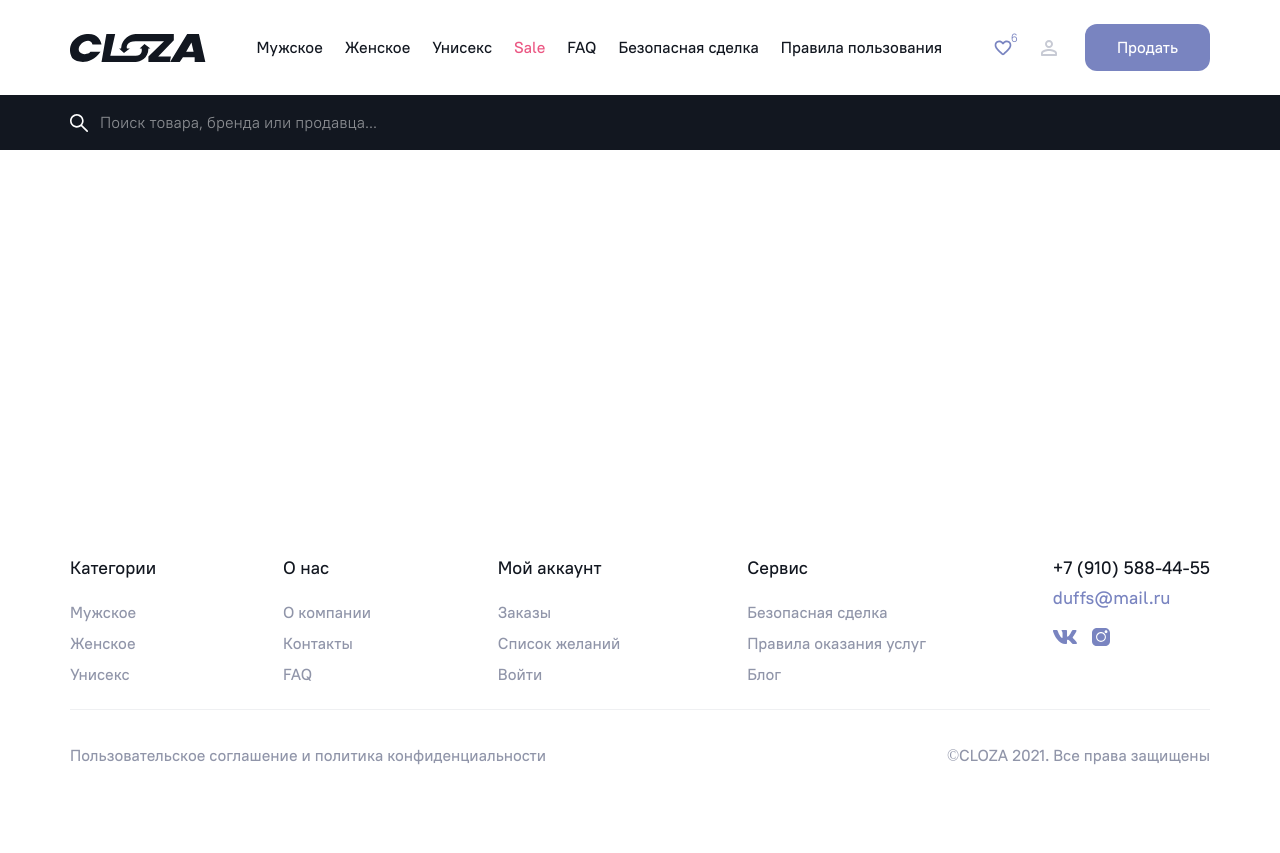
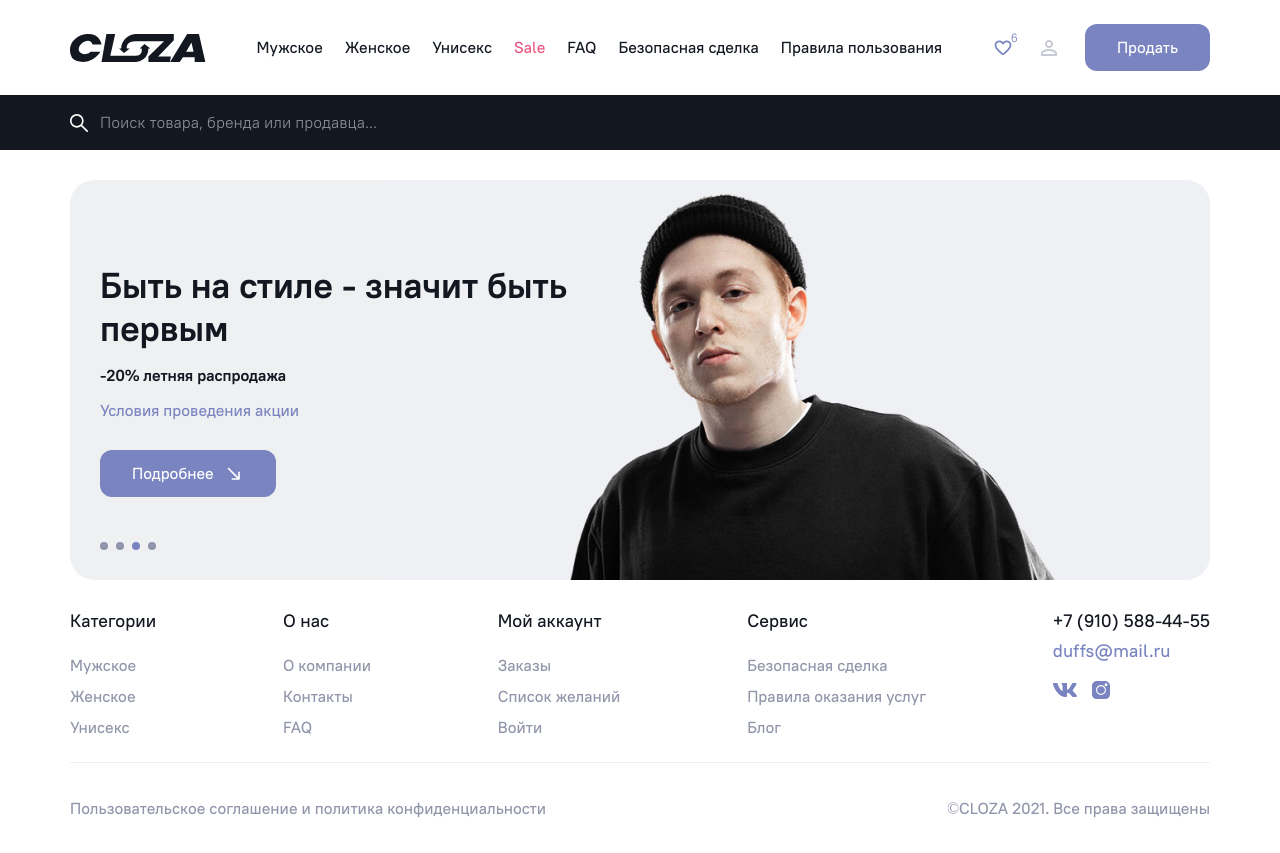
Before and after one commit to TwiZzys/Closa, a website: page app/index.html in a window 1280 px wide. Before the commit the page ends 800 px from the top, so only its background shows below. Drawn offline with nearby package versions, Linux system fonts and the light colour scheme; files that its build step writes are made by us from their sources.

Commit message:
Added home section

```diff
--- a/app/index.html
+++ b/app/index.html
@@ -62,12 +62,87 @@
       <div class="container">
         <form class="search-form" action="#">
           <div class="search-form__input-box">
-            <input class="search-form__input" type="text"
-              placeholder="Поиск товара, бренда или продавца...">
+            <input class="search-form__input" type="text" placeholder="Поиск товара, бренда или продавца...">
           </div>
         </form>
       </div>
     </div>
+    <section class="home">
+      <div class="container">
+        <div class="home__inner">
+          <div class="home-slider">
+            <div class="home-slider__item" style="background: url(images/home-bg.jpg) no-repeat center/cover;">
+              <div class="home-slider__box">
+                <h1 class="home__title">
+                  Быть на стиле -
+                  значит быть первым
+                </h1>
+                <b class="home__subtitle">
+                  -20% летняя распродажа
+                </b>
+                <a class="home-slider__link" href="#">
+                  Условия проведения акции
+                </a>
+                <a class="home-slider__btn btn" href="#">
+                  <span>Подробнее</span>
+                </a>
+              </div>
+            </div>
+            <div class="home-slider__item" style="background: url(images/home-bg.jpg) no-repeat center/cover;">
+              <div class="home-slider__box">
+                <h1 class="home__title">
+                  Быть на стиле -
+                  значит быть первым
+                </h1>
+                <b class="home__subtitle">
+                  -20% летняя распродажа
+                </b>
+                <a class="home-slider__link" href="#">
+                  Условия проведения акции
+                </a>
+                <a class="home-slider__btn btn" href="#">
+                  <span>Подробнее</span>
+                </a>
+              </div>
+            </div>
+            <div class="home-slider__item" style="background: url(images/home-bg.jpg) no-repeat center/cover;">
+              <div class="home-slider__box">
+                <h1 class="home__title">
+                  Быть на стиле -
+                  значит быть первым
+                </h1>
+                <b class="home__subtitle">
+                  -20% летняя распродажа
+                </b>
+                <a class="home-slider__link" href="#">
+                  Условия проведения акции
+                </a>
+                <a class="home-slider__btn btn" href="#">
+                  <span>Подробнее</span>
+                </a>
+              </div>
+            </div>
+            <div class="home-slider__item" style="background: url(images/home-bg.jpg) no-repeat center/cover;">
+              <div class="home-slider__box">
+                <h1 class="home__title">
+                  Быть на стиле -
+                  значит быть первым
+                </h1>
+                <b class="home__subtitle">
+                  -20% летняя распродажа
+                </b>
+                <a class="home-slider__link" href="#">
+                  Условия проведения акции
+                </a>
+                <a class="home-slider__btn btn" href="#">
+                  <span>Подробнее</span>
+                </a>
+              </div>
+            </div>
+          </div>
+        </div>
+      </div>
+    </section>
   </main>
   <footer class="footer">
     <div class="container">
--- a/app/js/main.js
+++ b/app/js/main.js
@@ -1,3 +1,9 @@
 $(function() {
-
+  $('.home-slider').slick({
+    arrows: false,
+    dots: true,
+    fade: true,
+    autoplay: true,
+    autoplaySpeed: 2000
+  })
 });
--- /dev/null
+++ b/app/scss/_libs.scss
@@ -0,0 +1,100 @@
+/* Slider */
+
+.slick-slider {
+    position: relative;
+    display: block;
+    box-sizing: border-box;
+    -webkit-touch-callout: none;
+    -webkit-user-select: none;
+    -khtml-user-select: none;
+    -moz-user-select: none;
+    -ms-user-select: none;
+    user-select: none;
+    -ms-touch-action: pan-y;
+    touch-action: pan-y;
+    -webkit-tap-highlight-color: transparent;
+}
+.slick-list {
+    position: relative;
+    overflow: hidden;
+    display: block;
+    margin: 0;
+    padding: 0;
+
+    &:focus {
+        outline: none;
+    }
+
+    &.dragging {
+        cursor: pointer;
+        cursor: hand;
+    }
+}
+.slick-slider .slick-track,
+.slick-slider .slick-list {
+    -webkit-transform: translate3d(0, 0, 0);
+    -moz-transform: translate3d(0, 0, 0);
+    -ms-transform: translate3d(0, 0, 0);
+    -o-transform: translate3d(0, 0, 0);
+    transform: translate3d(0, 0, 0);
+}
+
+.slick-track {
+    position: relative;
+    left: 0;
+    top: 0;
+    display: block;
+    margin-left: auto;
+    margin-right: auto;
+
+    &:before,
+    &:after {
+        content: "";
+        display: table;
+    }
+
+    &:after {
+        clear: both;
+    }
+
+    .slick-loading & {
+        visibility: hidden;
+    }
+}
+.slick-slide {
+    float: left;
+    height: 100%;
+    min-height: 1px;
+    [dir="rtl"] & {
+        float: right;
+    }
+    img {
+        display: block;
+    }
+    &.slick-loading img {
+        display: none;
+    }
+
+    display: none;
+
+    &.dragging img {
+        pointer-events: none;
+    }
+
+    .slick-initialized & {
+        display: block;
+    }
+
+    .slick-loading & {
+        visibility: hidden;
+    }
+
+    .slick-vertical & {
+        display: block;
+        height: auto;
+        border: 1px solid transparent;
+    }
+}
+.slick-arrow.slick-hidden {
+    display: none;
+}
--- a/app/scss/style.scss
+++ b/app/scss/style.scss
@@ -1,3 +1,4 @@
+@import 'libs';
 @import 'vars';
 @import 'fonts';
 @import 'reset';
@@ -90,11 +91,95 @@
   &__input::placeholder {
     @extend %pt-400;
     line-height: 24px;
-    color: rgba(#fff, .5)
+    color: rgba(#fff, .5);
   }
 }
 
+.home {
+  &__inner {
+    margin: 30px 0;
+  }
 
+  &__title {
+    @extend %pt-700;
+    font-size: 36px;
+    line-height: 43px;
+  }
+
+  &__title,
+  &__subtitle {
+    margin-bottom: 16px;
+  }
+}
+
+.home-slider {
+  &__item {
+    background-repeat: no-repeat;
+    background-size: cover;
+    background-position: right center;
+    padding-left: 30px;
+    border-radius: 24px;
+  }
+
+  &__box {
+    max-width: 540px;
+    min-height: 400px;
+    display: flex;
+    flex-direction: column;
+    align-items: flex-start;
+    justify-content: center;
+  }
+
+  &__link {
+    margin-bottom: 30px;
+    color: $btn;
+  }
+
+  &__btn {
+    span {
+      position: relative;
+      padding-right: 30px;
+    }
+
+    span::before {
+      content: '';
+      width: 20px;
+      height: 20px;
+      background: url(../images/icons/home-link-arrow.svg);
+      position: absolute;
+      right: 0;
+    }
+  }
+
+  .slick-dots {
+    position: absolute;
+    left: 30px;
+    bottom: 25px;
+  }
+
+  .slick-dots li {
+    display: inline-block;
+  }
+
+  .slick-dots li+li {
+    margin-left: 8px;
+  }
+
+  .slick-dots button {
+    font-size: 0;
+    border: none;
+    border-radius: 50%;
+    width: 8px;
+    height: 8px;
+    background: $gray;
+    padding: 0;
+    cursor: pointer;
+  }
+
+  .slick-dots .slick-active button {
+    background: $btn;
+  }
+}
 
 .footer {
   color: $gray;
--- a/package.json
+++ b/package.json
@@ -18,6 +18,7 @@
     "gulp-sass": "^5.1.0",
     "gulp-uglify": "^3.0.2",
     "jquery": "^3.6.0",
-    "sass": "^1.49.7"
+    "sass": "^1.49.7",
+    "slick-carousel": "^1.8.1"
   }
 }
```
Also changed, not shown: gulpfile.js (+15 -5 lines), app/images/home-bg.jpg (added), app/images/icons/home-link-arrow.svg (added), app/js/main.min.js.
